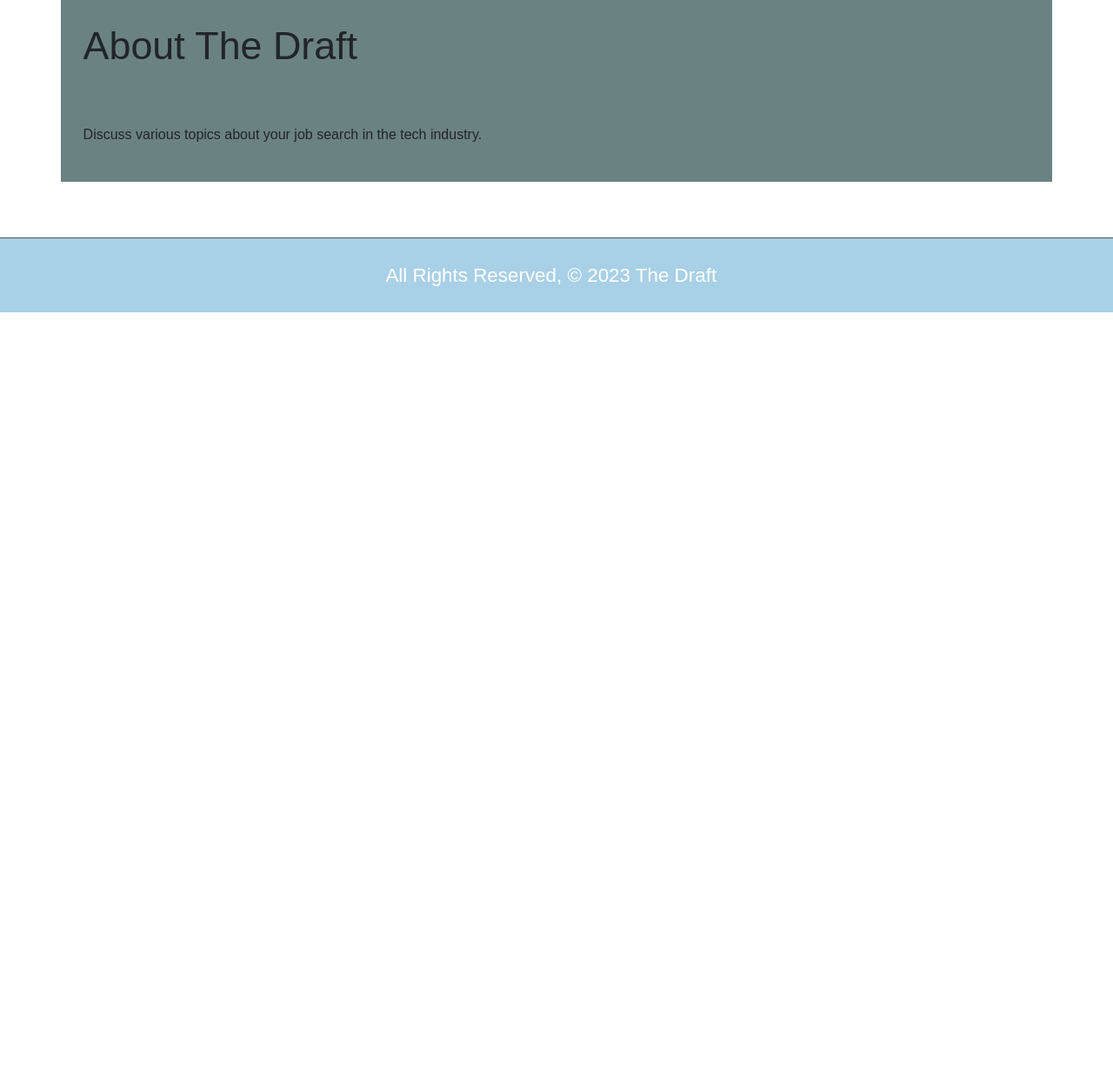
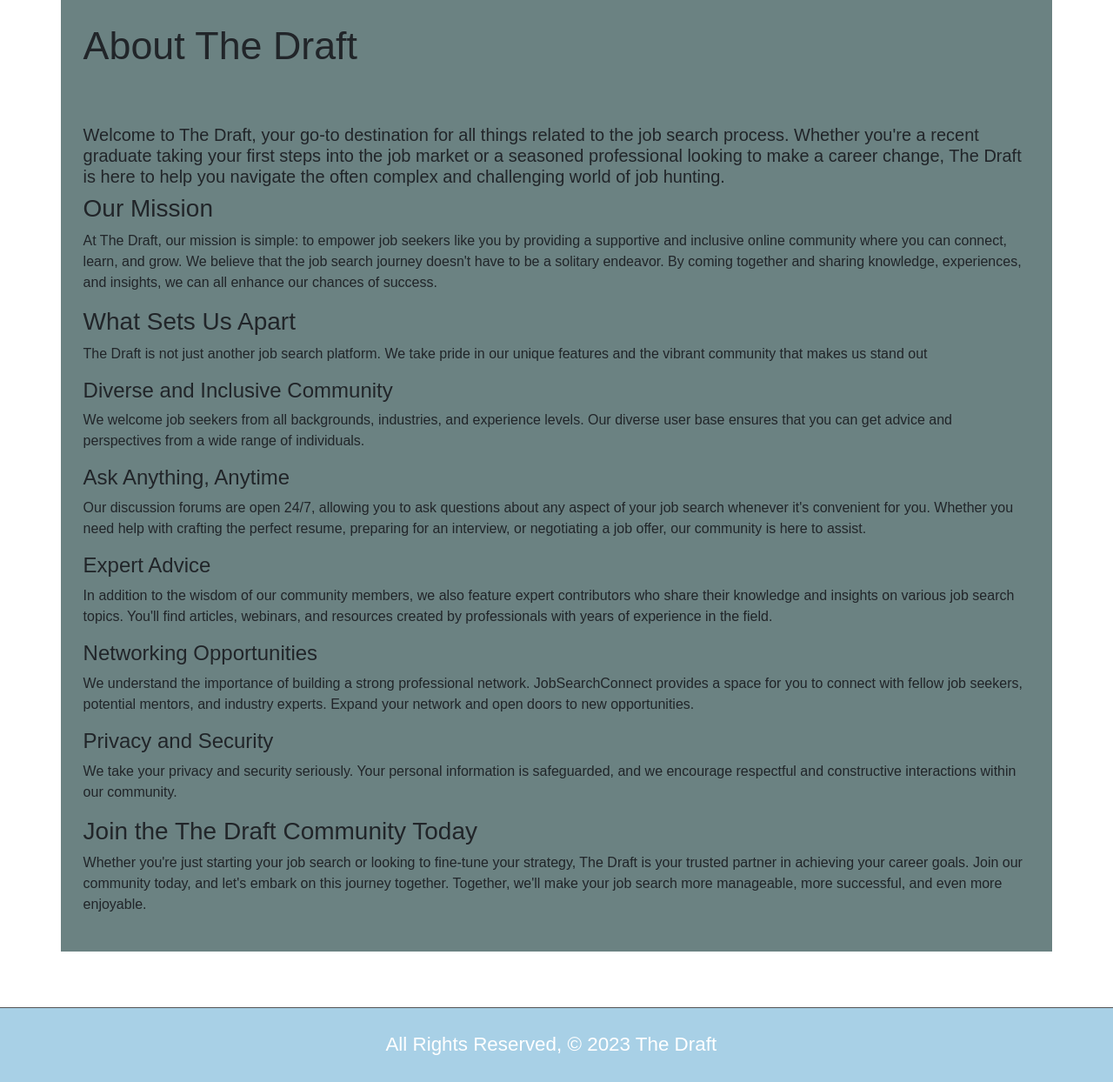
Before and after one commit to benjaehyun/thedraft, a Django app: page /about/ in a window 1280 px wide. Shown: the part 56-1300 px from the top of the page at 87% size. Before the commit the page ends 415 px from the top, so only its background shows below. Run offline with Django 4.2, Linux system fonts and the light colour scheme; some libraries are stand-ins or nearby versions; some web fonts are replaced.

Commit message:
Added About page text, fixed company url field

```diff
--- a/main_app/templates/about.html
+++ b/main_app/templates/about.html
@@ -2,6 +2,32 @@
 {% block content %}
 
 <h1>About The Draft</h1>
-<p>Discuss various topics about your job search in the tech industry.</p>
+
+<h5>Welcome to The Draft, your go-to destination for all things related to the job search process. Whether you're a recent graduate taking your first steps into the job market or a seasoned professional looking to make a career change, The Draft is here to help you navigate the often complex and challenging world of job hunting.</h5>
+
+<h3>Our Mission</h3>
+<p>At The Draft, our mission is simple: to empower job seekers like you by providing a supportive and inclusive online community where you can connect, learn, and grow. We believe that the job search journey doesn't have to be a solitary endeavor. By coming together and sharing knowledge, experiences, and insights, we can all enhance our chances of success.</p>
+
+<h3>What Sets Us Apart</h3>
+<p>The Draft is not just another job search platform. We take pride in our unique features and the vibrant community that makes us stand out</p>
+
+<h4>Diverse and Inclusive Community</h4>
+<p>We welcome job seekers from all backgrounds, industries, and experience levels. Our diverse user base ensures that you can get advice and perspectives from a wide range of individuals.</p>
+
+<h4>Ask Anything, Anytime</h4>
+<p>Our discussion forums are open 24/7, allowing you to ask questions about any aspect of your job search whenever it's convenient for you. Whether you need help with crafting the perfect resume, preparing for an interview, or negotiating a job offer, our community is here to assist.</p>
+
+<h4>Expert Advice</h4>
+<p>In addition to the wisdom of our community members, we also feature expert contributors who share their knowledge and insights on various job search topics. You'll find articles, webinars, and resources created by professionals with years of experience in the field.</p>
+
+<h4>Networking Opportunities</h4>
+<p>We understand the importance of building a strong professional network. JobSearchConnect provides a space for you to connect with fellow job seekers, potential mentors, and industry experts. Expand your network and open doors to new opportunities.</p>
+
+<h4>Privacy and Security</h4>
+<p>We take your privacy and security seriously. Your personal information is safeguarded, and we encourage respectful and constructive interactions within our community.</p>
+
+<h3>Join the The Draft Community Today</h3>
+
+<p>Whether you're just starting your job search or looking to fine-tune your strategy, The Draft is your trusted partner in achieving your career goals. Join our community today, and let's embark on this journey together. Together, we'll make your job search more manageable, more successful, and even more enjoyable.</p>
 
 {% endblock %}
--- a/main_app/templates/profile/application/form.html
+++ b/main_app/templates/profile/application/form.html
@@ -9,6 +9,4 @@
     <button type="submit" class="btn btn-primary">Add Application</button>
   </form>
 
-{% block script %}
-
 {% endblock %}
```
Also changed, not shown: guide.html (added, +9 -0 lines).
